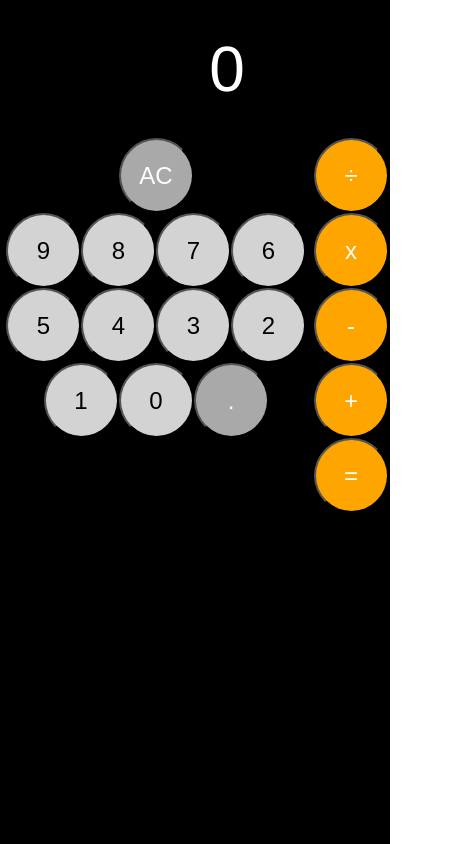
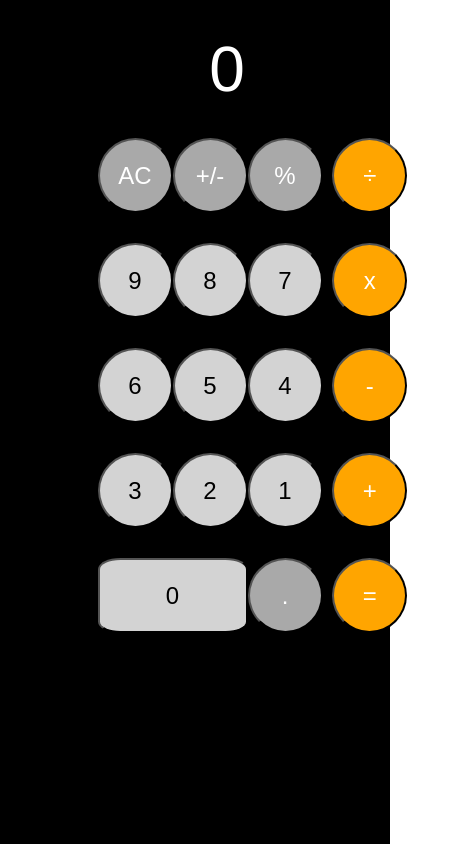
Before and after one commit to dan47bennett/vue-calculator, a Vue app in the folder calculator/: page / in a window 390 px wide. Shown: the whole page, 454 px wide, since content can reach past the window. Built offline with nearby package versions, Linux system fonts and the light colour scheme.

Commit message:
full iphone calculator emulation

```diff
--- a/calculator/src/components/Calculator.vue
+++ b/calculator/src/components/Calculator.vue
@@ -1,5 +1,5 @@
 <template>
-  <div class="Calculator">
+  <div class="Calculator" tabindex="0" @keyup.prevent="keyPressHandler">
 
     <span class="Calculator__display" v-text="displayValue"/>
 
@@ -8,8 +8,18 @@
       <div class="Calculator__inputs__main">
 
         <div class="Calculator__inputs__main__actions">
-          <input-button v-text="'AC'" @click="onClearClick"/>
 
+          <div class="Calculator__inputs__main__inputWrapper">
+            <input-button v-text="'AC'" @click="onClearClick"/>
+          </div>
+
+          <div class="Calculator__inputs__main__inputWrapper">
+            <input-button v-text="'+/-'" @click="onNegateClick"/>
+          </div>
+
+          <div class="Calculator__inputs__main__inputWrapper">
+           <input-button v-text="'%'" @click="onPercentageClick"/>
+          </div>
 
 
           <!-- Add the actions +/-, % here -->
@@ -17,12 +27,16 @@
 
         <div class="Calculator__inputs__main__numbers">
 
-          <input-button
-            variant="light"
-            v-for="num in ['9', '8', '7', '6', '5', '4', '3', '2', '1', '0']"
+          <div
+            v-for="num in [9, 8, 7, 6, 5, 4, 3, 2, 1, 0]"
             :key="num"
-            v-text="num"
-            @click="onNumberClick(num)"/>
+            class="Calculator__inputs__main__inputWrapper">
+            <input-button
+              variant="light"
+              :wide="num === 0"
+              v-text="num"
+              @click="onNumberClick(num)"/>
+          </div>
 
           <input-button v-text="'.'" @click="onDecimalClick"/>
 
@@ -31,11 +45,13 @@
       </div>
 
       <div class="Calculator__inputs__side">
-        <input-button variant="orange"
-          v-for="operator in ['÷', 'x', '-', '+']"
-          :key="operator"
-          v-text="operator"
-          @click="onOperatorClick(operator)"/>
+        <input-button
+          v-for="op in ['÷', 'x', '-', '+']"
+          :key="op"
+          v-text="op"
+          variant="orange"
+          :highlight="op === operator"
+          @click="onOperatorClick(op)"/>
 
         <input-button variant="orange" v-text="'='" @click="onEqualsClick"/>
       </div>
@@ -56,9 +72,11 @@ export default {
 
   data() {
     return {
-      value: null,
+      value: 0,
+      decimalClicked: false,
       previousValue: null,
       operator: null,
+      isNewNumber: false,
       operators: {
         '÷': (a, b) => a / b,
         'x': (a, b) => a * b,
@@ -69,32 +87,61 @@ export default {
   },
   computed: {
     displayValue() {
-      if (!this.value) return 0;
-      return parseFloat(this.value);
+      if (this.decimalClicked) return `${this.value}.`;
+      return this.value;
     }
   },
   methods: {
     onNumberClick(number) {
-      if (!this.value) return this.value = number;
-      this.value +=  number;
+      if (this.isNewNumber) this.value = 0;
+      this.isNewNumber = false;
+      let newString = this.value.toString();
+      if (this.decimalClicked) newString += '.';
+      newString += number.toString();
+      this.value =  parseFloat(newString);
+      this.decimalClicked = false;
     },
     onDecimalClick() {
-      alert('not yet implemented init');
+      if (this.value.toString().includes('.')) return;
+      this.decimalClicked = true;
+    },
+    onNegateClick() {
+      this.value *= -1;
+    },
+    onPercentageClick() {
+      this.value /= 100;
     },
     onOperatorClick(symbol) {
       this.operator = symbol;
       this.previousValue = this.value;
-      this.value = null;
+      this.isNewNumber = true
     },
     onClearClick() {
-      this.value = null;
+      this.value = 0;
       this.previousValue = null;
       this.operator = null;
+      this.decimalClicked = false;
     },
     onEqualsClick() {
+      if (!this.operator) return;
       const operation = this.operators[this.operator];
-      this.value = operation(parseFloat(this.previousValue), parseFloat(this.value));
+      this.value = operation(this.previousValue, this.value);
       this.previousValue = null;
+      this.operator = null;
+      this.isNewNumber = true;
+    },
+    keyPressHandler(event) {
+      if (event.key === 'Backspace') return this.onClearClick();
+      if (event.key === ' ') return this.onEqualsClick();
+      if (event.key === '.') return this.onDecimalClick();
+      if (event.key === '/') return this.onOperatorClick('÷');
+      if (event.key === '*') return this.onOperatorClick('x');
+      if (Object.keys(this.operators).includes(event.key)) {
+        return this.onOperatorClick(event.key);
+      }
+      if (['0', '1', '2', '3', '4', '5', '6', '7', '8', '9'].includes(event.key)) {
+        return this.onNumberClick(parseInt(event.key));
+      }
     }
   }
 }
@@ -103,11 +150,15 @@ export default {
 
 <style lang="scss">
 
+$button-spacing-y: 30px;
+
 .Calculator {
   background: black;
   min-height: 100vh;
   display: flex;
   flex-direction: column;
+  width: 50%;
+  padding: 0 25%;
 
   &__display {
     color: white;
@@ -123,11 +174,31 @@ export default {
     flex-direction: row;
 
     &__main {
-      width: 80%;
+      &__inputWrapper {
+        flex-basis: 33.3333%;
+        margin-bottom: $button-spacing-y;
+      }
+
+      &__actions {
+        display: flex;
+        flex-direction: row;
+      }
+
+      &__numbers {
+        display: flex;
+        flex-wrap: wrap;
+        justify-content: space-around;
+      }
     }
 
     &__side {
-      width: 20%;
+      margin-left: 5%;
+      display: flex;
+      flex-direction: column;
+
+      button {
+        margin-bottom: $button-spacing-y;
+      }
     }
   }
 
--- a/calculator/src/components/InputButton.vue
+++ b/calculator/src/components/InputButton.vue
@@ -1,5 +1,7 @@
 <template>
-    <button class="InputButton" :class="`InputButton--${variant}`" @click.prevent="$emit('click')">
+    <button
+        :class="classNames"
+        @click.prevent="$emit('click')">
         <slot/>
     </button>
 </template>
@@ -9,19 +11,43 @@ export default {
     props: {
         variant: {
             type: String
+        },
+        highlight: {
+            type: Boolean,
+            default: false
+        },
+        wide: {
+            type: Boolean,
+            default: false
+        }
+    },
+    computed: {
+        classNames() {
+            let classNames = 'InputButton';
+            if (this.variant) classNames += ` InputButton--${this.variant}`;
+            if (this.wide) classNames += ` InputButton--wide`;
+            if (this.highlight) classNames += ' highlight';
+            return classNames;
         }
     }
 }
 </script>
 
 <style lang="scss">
+$width: 75px;
+
 .InputButton {
-    width: 75px;
-    height: 75px;
+    width: $width;
+    height: $width;
     font-size: 24px;
     border-radius: 100%;
     background-color:darkgrey;
     color: white;
+
+    &--wide {
+        width: $width * 2;
+        border-radius: 15%;
+    }
 
     &--light {
         background-color:lightgrey;
@@ -31,6 +57,11 @@ export default {
     &--orange {
         background-color:orange;
         color: white;
+
+        &.highlight {
+            color:orange;
+            background-color: white;
+        }
     }
 
 }
```
Also changed, not shown: 1 other file (tests, documents, lock files or other folders).
